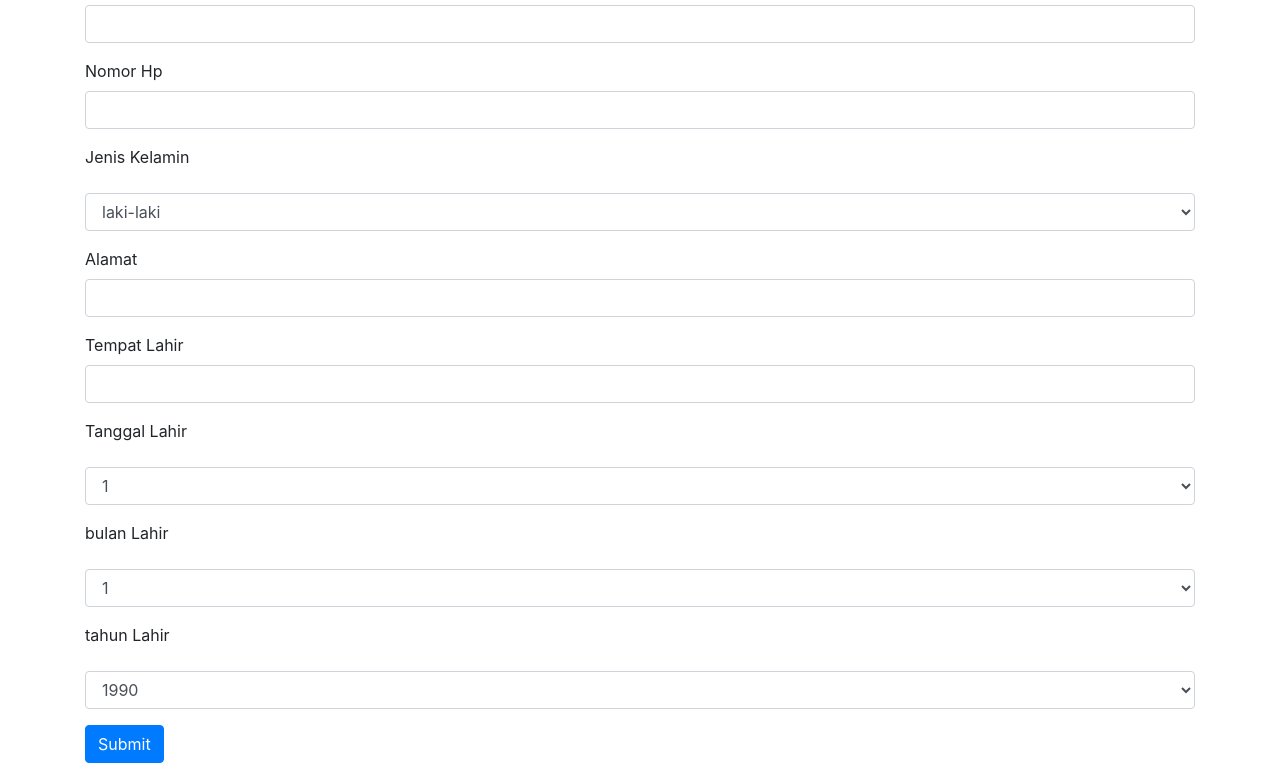
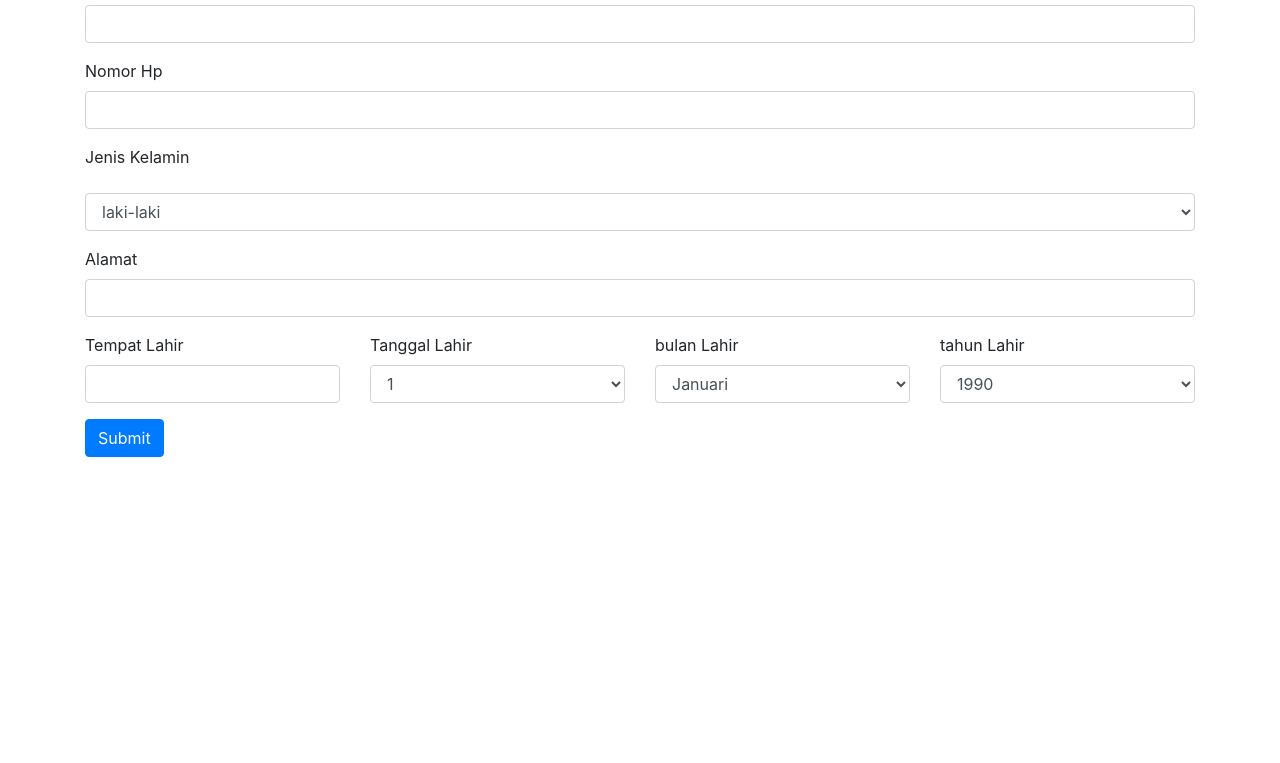
Before and after one commit to erynrizky/lesson1, a plain HTML site: page Index.html in a window 1280 px wide. Shown: the part 83-846 px from the top of the page. After the commit the page ends 800 px from the top, so only its background shows below. Drawn offline with nearby package versions, Linux system fonts and the light colour scheme.

Commit message:
Form Tanggal Lahir

```diff
--- a/Index.html
+++ b/Index.html
@@ -38,16 +38,16 @@
                 <label for="alamat">Alamat</label>
                 <input type="text" class="form-control" name="alamat" id="alamat" />
             </div>
-
-            <div class="form-group">
+<div class="row form-group">
+            <div class="col">
                 <label for="tempat">Tempat Lahir</label>
                 <input type="text" class="form-control" name="tempat" id="tempat" />
             </div>
-
-         <div class="form-group">
+            <div class="col">
+         <div>
                     <label for="tanggallahir">Tanggal Lahir</label>
             </div>
-            <div class="form-group">
+            <div>
                 <select class="form-control" name="tanggallahir">
                     <option value="1">1</option>
                     <option value="2">2</option>
@@ -62,31 +62,33 @@
                     <option value="11">11</option>
                 </select>
             </div>
-
-            <div class="form-group">
+            </div>
+            <div class="col">
+            <div>
                     <label for="bulanlahir">bulan Lahir</label>
             </div>
-            <div class="form-group">
+            <div>
                 <select class="form-control" name="bulanlahir">
-                    <option value="1">1</option>
-                    <option value="2">2</option>
-                    <option value="3">3</option>
-                    <option value="4">4</option>
-                    <option value="5">5</option>
-                    <option value="6">6</option>
-                    <option value="7">7</option>
-                    <option value="8">8</option>
-                    <option value="9">9</option>
-                    <option value="10">10</option>
-                    <option value="11">11</option>
-                    <option value="12">12</option>
+                    <option value="Januari">Januari</option>
+                    <option value="Februari">Februari</option>
+                    <option value="Maret">Maret</option>
+                    <option value="April">April</option>
+                    <option value="Mei">Mei</option>
+                    <option value="juni">juni</option>
+                    <option value="juli">juli</option>
+                    <option value="agustus">agustus</option>
+                    <option value="september">september</option>
+                    <option value="oktober">oktober</option>
+                    <option value="november">november</option>
+                    <option value="desember">desember</option>
                 </select>
             </div>
-
-            <div class="form-group">
+        </div>
+        <div class="col">
+            <div >
                     <label for="tahunlahir">tahun Lahir</label>
             </div>
-            <div class="form-group">
+            <div >
                 <select class="form-control" name="tahunlahir">
                     <option value="1990">1990</option>
                     <option value="1991">1991</option>
@@ -98,7 +100,8 @@
 
                 </select>
             </div>
-
+        </div>
+</div>
         <button type="submit" class="btn btn-primary">Submit</button>
       </form>
     </div>
```
